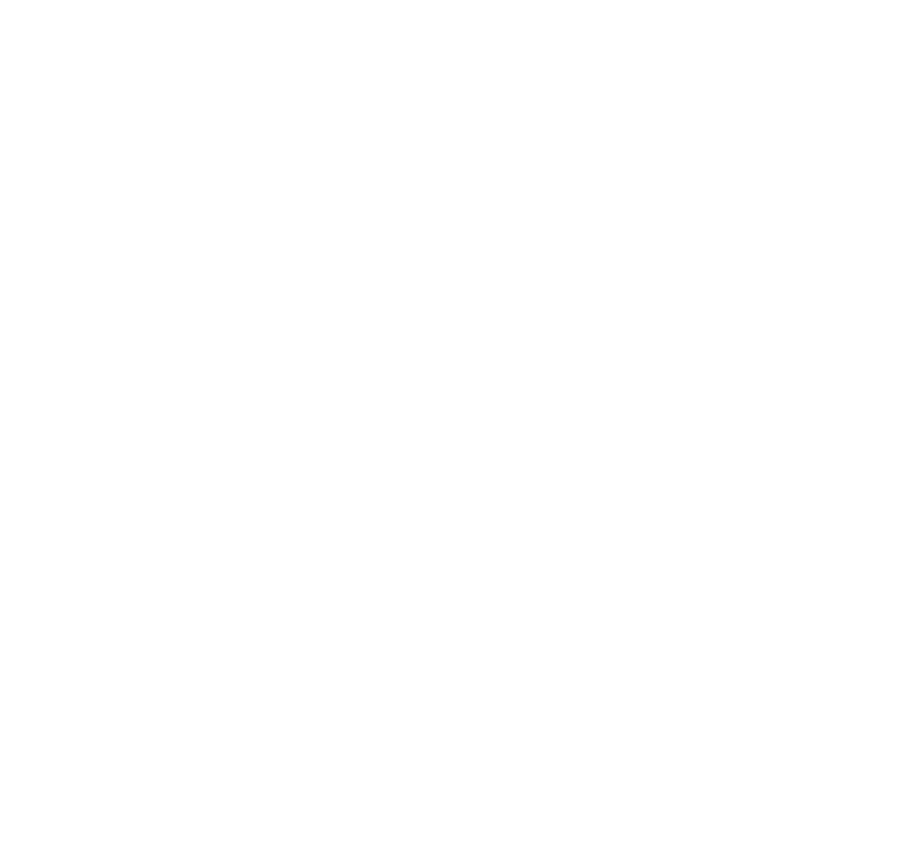
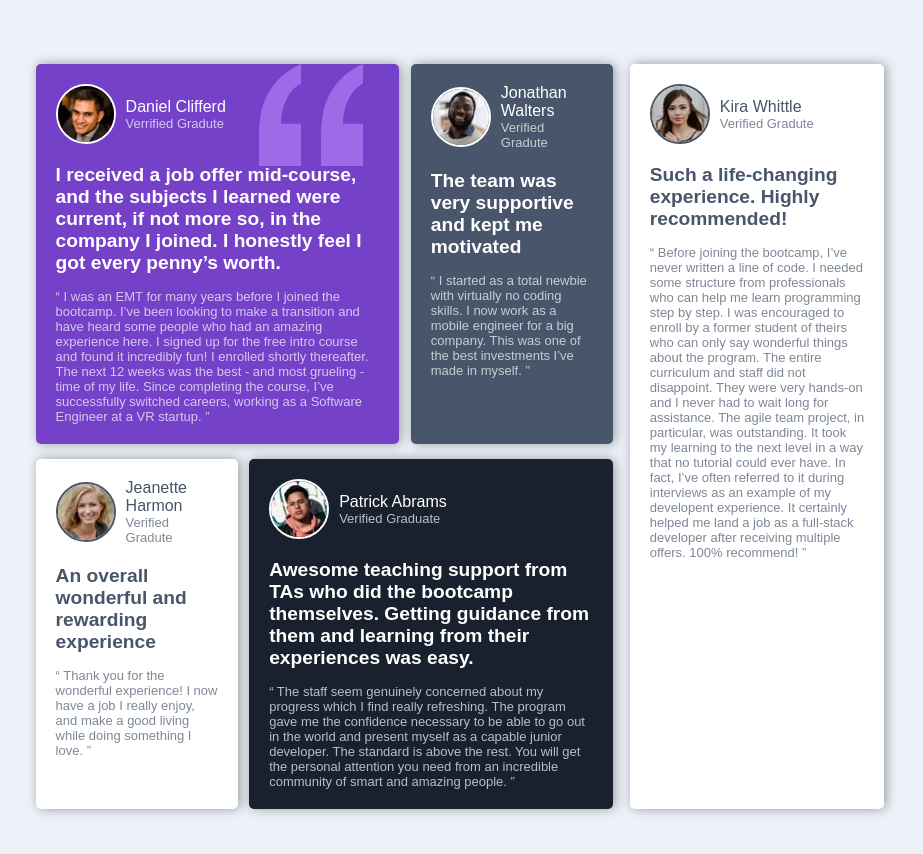
Before and after one commit to Roudi22/testimonials-grid-section-main, a plain HTML site: page index.html in a window 1280 px wide. Shown: the whole page, without its empty margins (180-1103 px from the left). Before the commit the page ends 800 px from the top, so only its background shows below. Drawn offline with Linux system fonts and the light colour scheme; a web font is replaced by a local one.

Commit message:
move to index file

```diff
--- a/index.html
+++ b/index.html
@@ -1,21 +1,126 @@
 <!DOCTYPE html>
 <html lang="en">
-<head>
-  <meta charset="UTF-8">
-  <meta name="viewport" content="width=device-width, initial-scale=1.0"> <!-- displays site properly based on user's device -->
+  <head>
+    <meta charset="UTF-8" />
+    <meta http-equiv="X-UA-Compatible" content="IE=edge" />
+    <meta name="viewport" content="width=device-width, initial-scale=1.0" />
+    <title>Testimonial challenge</title>
+    <link href="style.css" rel="stylesheet" />
+  </head>
+  <body>
+    <div class="container">
+      <div id="left-section">
+        <div id="left-top-section">
+          <div id="testimonial-1" class="grid-item">
+            <img id="quote" src="images/bg-pattern-quotation.svg" alt="quote">
+            <div id="image-text-container">
+              <img src="images/image-daniel.jpg" alt="image" />
+              <div id="text-container">
+                <p class="name">Daniel Clifferd</p>
+                <p>Verrified Gradute</p>
+              </div>
+            </div>
+            <h4>
+              I received a job offer mid-course, and the subjects I learned were
+              current, if not more so, in the company I joined. I honestly feel
+              I got every penny’s worth.
+            </h4>
+            <p>
+              “ I was an EMT for many years before I joined the bootcamp. I’ve
+              been looking to make a transition and have heard some people who
+              had an amazing experience here. I signed up for the free intro
+              course and found it incredibly fun! I enrolled shortly thereafter.
+              The next 12 weeks was the best - and most grueling - time of my
+              life. Since completing the course, I’ve successfully switched
+              careers, working as a Software Engineer at a VR startup. ”
+            </p>
+          </div>
+          <div id="testimonial-2" class="grid-item">
+            <div id="image-text-container">
+                <img src="images/image-jonathan.jpg" alt="image" />
+                <div id="text-container">
 
-  <link rel="icon" type="image/png" sizes="32x32" href="./images/favicon-32x32.png">
+                    <p class="name">Jonathan Walters</p>
+                    <p>Verified Gradute</p>
+                </div>
+            </div>
+            <h4>The team was very supportive and kept me motivated</h4>
+            <p>
+              “ I started as a total newbie with virtually no coding skills. I
+              now work as a mobile engineer for a big company. This was one of
+              the best investments I’ve made in myself. ”
+            </p>
+          </div>
+        </div>
+        <div id="left-bottom-section">
+          <div id="testimonial-3" class="grid-item">
+            <div id="image-text-container">
+                <img src="images/image-jeanette.jpg" alt="" />
+                <div id="text-container">
 
-  <title>Frontend Mentor | [Challenge Name Here]</title>
+                    <p class="name">Jeanette Harmon</p>
+                    <p>Verified Gradute</p>
+                </div>
 
-  <!-- Feel free to remove these styles or customise in your own stylesheet 👍 -->
-  <style>
-    .attribution { font-size: 11px; text-align: center; }
-    .attribution a { color: hsl(228, 45%, 44%); }
-  </style>
-</head>
-<body>
+            </div>
+            <h4>An overall wonderful and rewarding experience</h4>
+            <p>
+              “ Thank you for the wonderful experience! I now have a job I
+              really enjoy, and make a good living while doing something I love.
+              ”
+            </p>
+          </div>
+          <div id="testimonial-4" class="grid-item">
+            <div id="image-text-container">
+                <img src="images/image-patrick.jpg" alt="" />
+                <div id="text-container">
+                    <p class="name">Patrick Abrams</p>
+                    <p>Verified Graduate</p>
 
+                </div>
 
-</body>
+            </div>
+            <h4>
+              Awesome teaching support from TAs who did the bootcamp themselves.
+              Getting guidance from them and learning from their experiences was
+              easy.
+            </h4>
+            <p>
+              “ The staff seem genuinely concerned about my progress which I
+              find really refreshing. The program gave me the confidence
+              necessary to be able to go out in the world and present myself as
+              a capable junior developer. The standard is above the rest. You
+              will get the personal attention you need from an incredible
+              community of smart and amazing people. ”
+            </p>
+          </div>
+        </div>
+      </div>
+      <div id="testimonial-5" class="grid-item">
+        <div id="image-text-container">
+            <img src="images/image-kira.jpg" alt="" />
+            <div id="text-container">
+                <p class="name">Kira Whittle</p>
+                <p>Verified Gradute</p>
+
+            </div>
+
+        </div>
+        <h4>Such a life-changing experience. Highly recommended!</h4>
+        <p>
+          “ Before joining the bootcamp, I’ve never written a line of code. I
+          needed some structure from professionals who can help me learn
+          programming step by step. I was encouraged to enroll by a former
+          student of theirs who can only say wonderful things about the program.
+          The entire curriculum and staff did not disappoint. They were very
+          hands-on and I never had to wait long for assistance. The agile team
+          project, in particular, was outstanding. It took my learning to the
+          next level in a way that no tutorial could ever have. In fact, I’ve
+          often referred to it during interviews as an example of my developent
+          experience. It certainly helped me land a job as a full-stack
+          developer after receiving multiple offers. 100% recommend! ”
+        </p>
+      </div>
+    </div>
+  </body>
 </html>
```
